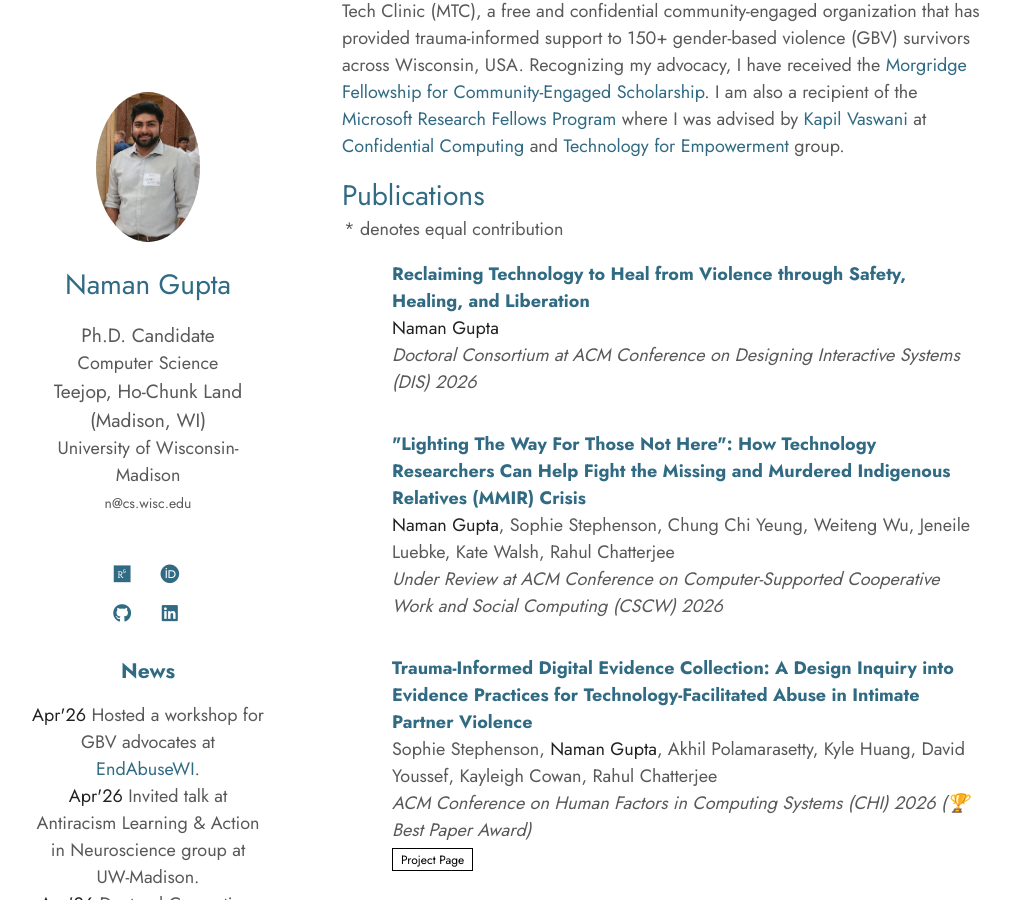
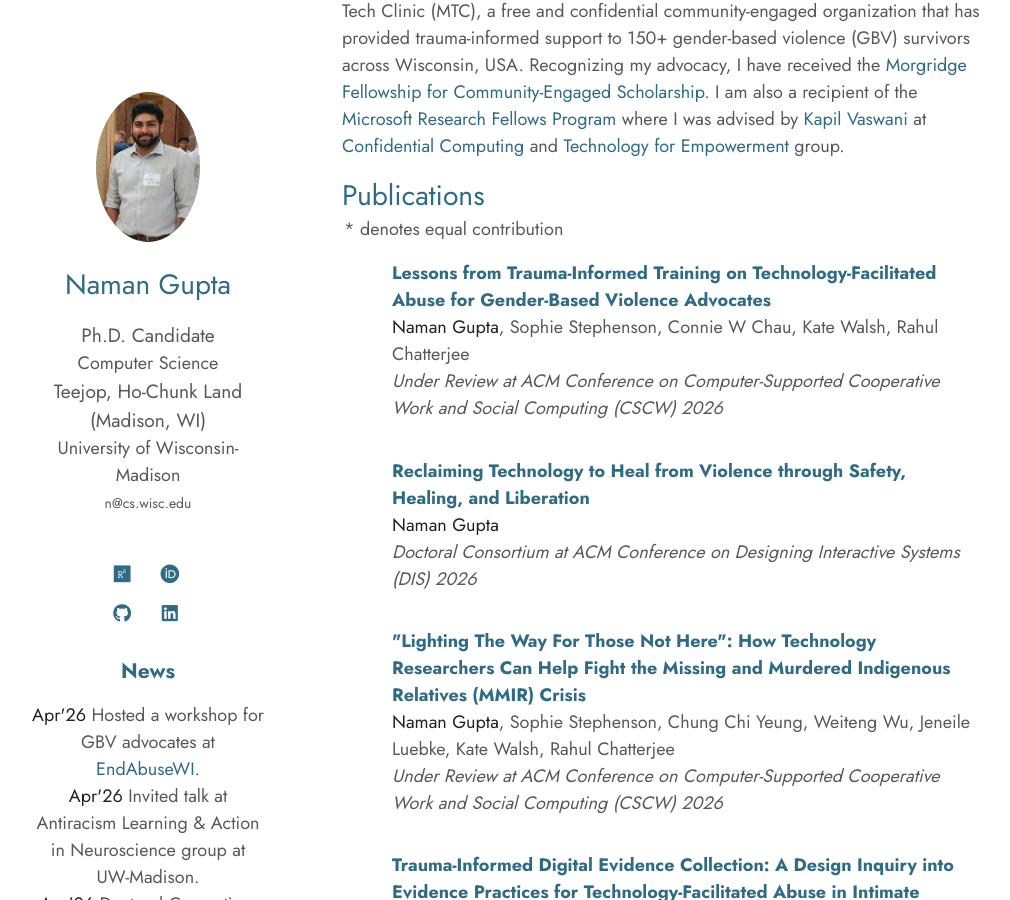
Before and after one commit to naman/naman.github.io, a Jekyll site: the page built from index.md, in a window 1280 px wide and 900 px high, scrolled down 830 px. Shown: the whole window, without its empty margins (128-1138 px from the left). Built offline with Jekyll 4.4.1, drawn with Linux system fonts in a browser that asks for light colours; nearby versions of some CDN libraries; a style sheet for code colours, icons or effects is not loaded.

Commit message:
under review

```diff
--- a/_data/publications.yml
+++ b/_data/publications.yml
@@ -1,4 +1,14 @@
 main:
+  - title: 'Lessons from Trauma-Informed Training on Technology-Facilitated Abuse for Gender-Based Violence Advocates'
+    authors: <strong>Naman Gupta</strong>, Sophie Stephenson, Connie W Chau, Kate Walsh, Rahul Chatterjee
+    date: '2026-08-20'
+    publication: 'Under Review at ACM Conference on Computer-Supported Cooperative Work and Social Computing (CSCW) 2026'
+    # pdf: https://arxiv.org/pdf/2601.17966
+    # bibtex: assets/files/bibs/usenix24.bib
+    # slides: assets/files/slides/usenix24.pdf
+    # image: assets/img/usenix24.png
+    # page:
+
   - title: 'Reclaiming Technology to Heal from Violence through Safety, Healing, and Liberation'
     authors: <strong>Naman Gupta</strong>
     date: '2026-04-15'
```
